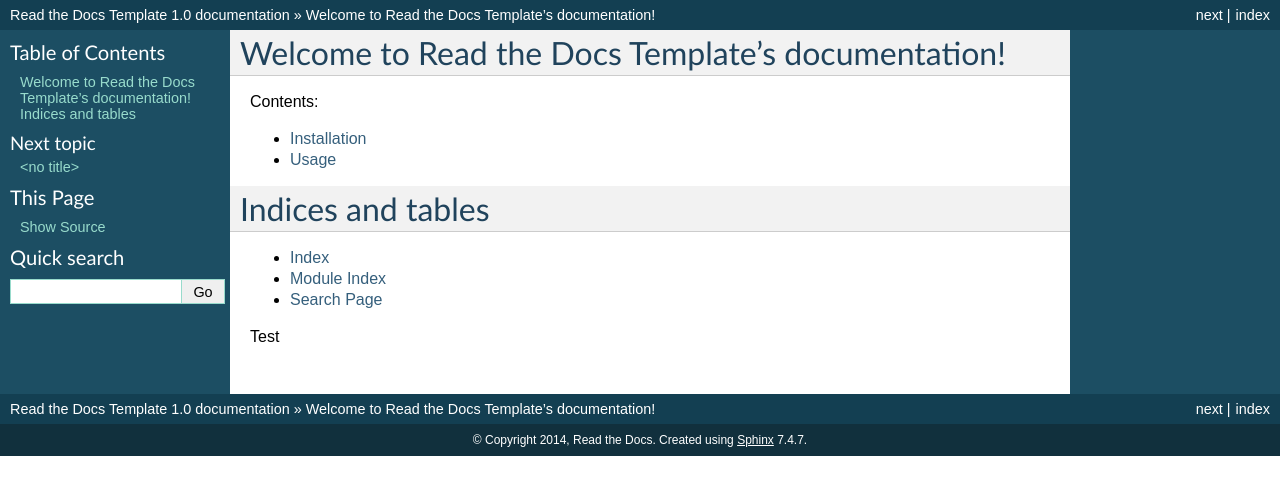
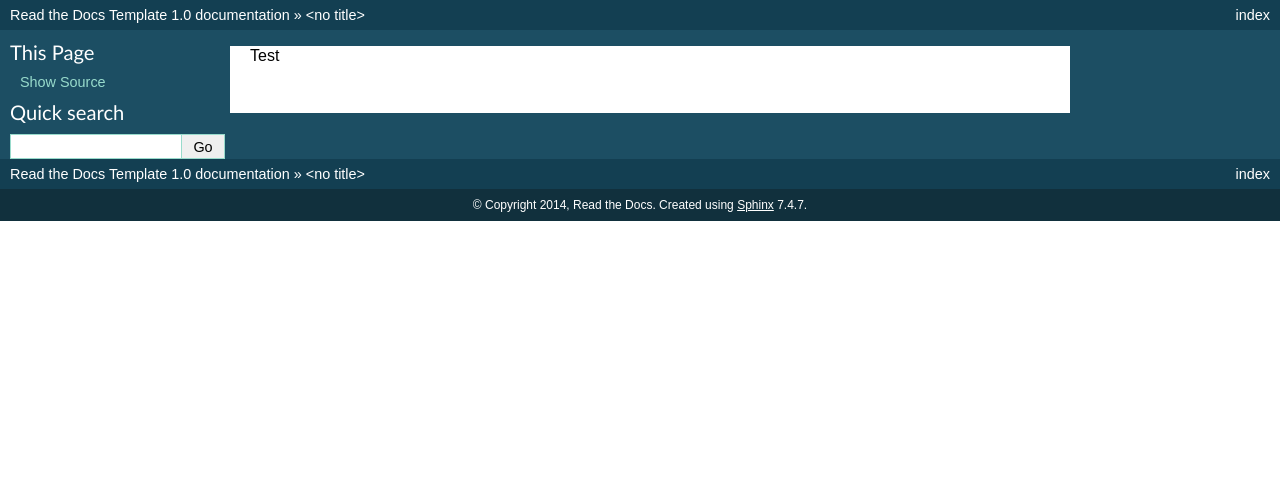
Before and after one commit to jtobinart/Temp, a Sphinx documentation site: the page built from docs/index.rst, in a window 1280 px wide. Shown: the top 495 px of the page. Built offline with Sphinx 7.4.7, drawn with Linux system fonts in a browser that asks for light colours.

Commit message:
Update index.rst

```diff
--- a/docs/index.rst
+++ b/docs/index.rst
@@ -1,25 +1 @@
-.. Read the Docs Template documentation master file, created by
-   sphinx-quickstart on Tue Aug 26 14:19:49 2014.
-   You can adapt this file completely to your liking, but it should at least
-   contain the root `toctree` directive.
-
-Welcome to Read the Docs Template's documentation!
-==================================================
-
-Contents:
-
-.. toctree::
-   :maxdepth: 2
-   :glob:
-
-   *
-
-
-
-Indices and tables
-==================
-
-* :ref:`genindex`
-* :ref:`modindex`
-* :ref:`search`
 Test
```
